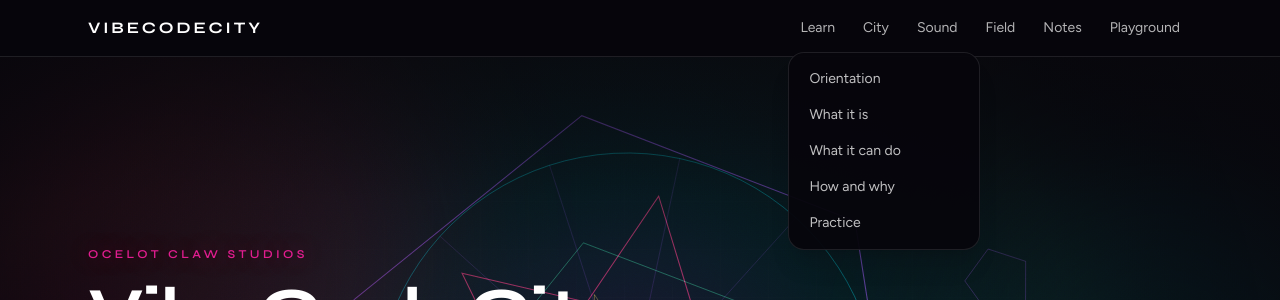
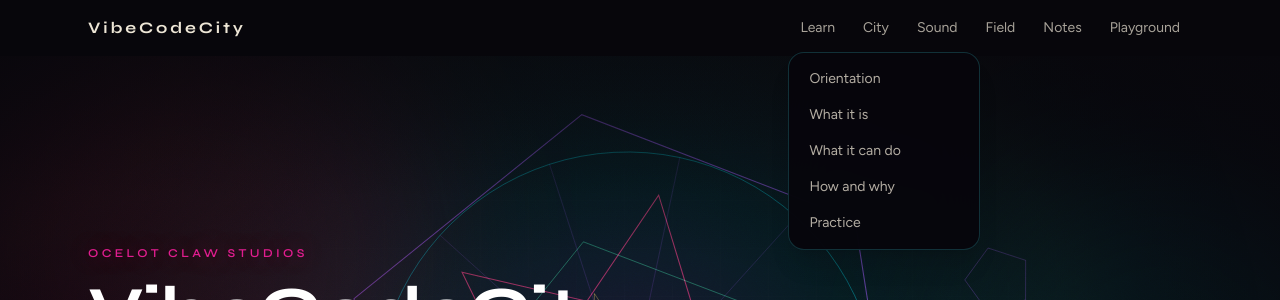
Before and after one commit to WisemanfromtheHighlands/VibeCodeCity, a Next.js app: page / in a window 1280 px wide. Both pictures are taken after a click on the button "Learn". Shown: the top 300 px of the page. Built offline with nearby package versions, Linux system fonts and the light colour scheme.

Commit message:
style(brand): nav glass + grade token globals

```diff
--- a/src/components/Nav.tsx
+++ b/src/components/Nav.tsx
@@ -34,13 +34,13 @@ export function Nav() {
   }, []);
 
   return (
-    <header className="sticky top-0 z-50 border-b border-white/10 bg-void/80 backdrop-blur-xl">
+    <header className="nav-glass sticky top-0 z-50">
       <div className="mx-auto flex max-w-6xl items-center justify-between gap-4 px-4 py-3 sm:px-6">
         <Link
           href="/"
-          className="font-display text-sm font-bold tracking-[0.18em] text-white transition duration-medium ease-organic hover:text-cyan sm:text-base"
+          className="font-display text-sm font-bold tracking-[0.18em] text-paper transition duration-medium ease-organic hover:text-gold sm:text-base"
         >
-          VIBECODECITY
+          VibeCodeCity
         </Link>
 
         <nav className="hidden items-center gap-1 md:flex" aria-label="Primary">
@@ -49,8 +49,8 @@ export function Nav() {
               type="button"
               className={`rounded-full px-3 py-1.5 text-sm transition duration-fast ease-organic ${
                 learnActive
-                  ? "bg-white/10 text-cyan"
-                  : "text-white/70 hover:bg-white/5 hover:text-white"
+                  ? "bg-paper/10 text-chlorophyll"
+                  : "text-paper/70 hover:bg-paper/5 hover:text-paper"
               }`}
               aria-expanded={learnOpen}
               aria-haspopup="true"
@@ -65,7 +65,7 @@ export function Nav() {
                   animate={{ opacity: 1, y: 0 }}
                   exit={{ opacity: 0, y: -6 }}
                   transition={{ duration: 0.18 }}
-                  className="absolute left-0 top-full z-50 mt-2 min-w-[12rem] rounded-2xl border border-white/10 bg-void/95 p-2 shadow-xl backdrop-blur-xl"
+                  className="absolute left-0 top-full z-50 mt-2 min-w-[12rem] rounded-2xl border border-cyan/20 bg-void/95 p-2 shadow-xl backdrop-blur-xl"
                 >
                   {classNav.map((link) => {
                     const active =
@@ -76,7 +76,9 @@ export function Nav() {
                         href={link.href}
                         onClick={() => setLearnOpen(false)}
                         className={`block rounded-xl px-3 py-2 text-sm ${
-                          active ? "bg-white/10 text-cyan" : "text-white/75 hover:bg-white/5 hover:text-white"
+                          active
+                            ? "bg-paper/10 text-chlorophyll"
+                            : "text-paper/75 hover:bg-paper/5 hover:text-paper"
                         }`}
                       >
                         {link.label}
@@ -96,8 +98,8 @@ export function Nav() {
                 href={link.href}
                 className={`rounded-full px-3 py-1.5 text-sm transition duration-fast ease-organic ${
                   active
-                    ? "bg-white/10 text-cyan"
-                    : "text-white/70 hover:bg-white/5 hover:text-white"
+                    ? "bg-paper/10 text-gold"
+                    : "text-paper/70 hover:bg-paper/5 hover:text-paper"
                 }`}
               >
                 {link.label}
@@ -108,7 +110,7 @@ export function Nav() {
 
         <button
           type="button"
-          className="surface rounded-full px-3 py-1.5 text-sm text-white/80 md:hidden"
+          className="surface rounded-full px-3 py-1.5 text-sm text-paper/80 md:hidden"
           aria-expanded={open}
           aria-controls="mobile-nav"
           onClick={() => setOpen((v) => !v)}
@@ -125,11 +127,11 @@ export function Nav() {
             animate={{ height: "auto", opacity: 1 }}
             exit={{ height: 0, opacity: 0 }}
             transition={{ duration: 0.32, ease: [0.22, 1, 0.36, 1] }}
-            className="overflow-hidden border-t border-white/10 md:hidden"
+            className="overflow-hidden border-t border-cyan/20 md:hidden"
             aria-label="Mobile"
           >
             <div className="flex flex-col gap-1 px-4 py-3">
-              <p className="px-3 pt-1 text-[10px] font-display tracking-[0.2em] text-white/35">
+              <p className="px-3 pt-1 text-[10px] font-display tracking-[0.2em] text-paper/35">
                 LEARN
               </p>
               {classNav.map((link) => (
@@ -137,12 +139,12 @@ export function Nav() {
                   key={link.href}
                   href={link.href}
                   onClick={() => setOpen(false)}
-                  className="rounded-lg px-3 py-2 text-sm text-white/80 hover:bg-white/5 hover:text-cyan"
+                  className="rounded-lg px-3 py-2 text-sm text-paper/80 hover:bg-paper/5 hover:text-chlorophyll"
                 >
                   {link.label}
                 </Link>
               ))}
-              <p className="px-3 pt-3 text-[10px] font-display tracking-[0.2em] text-white/35">
+              <p className="px-3 pt-3 text-[10px] font-display tracking-[0.2em] text-paper/35">
                 ROOMS
               </p>
               {roomLinks.map((link) => (
@@ -150,7 +152,7 @@ export function Nav() {
                   key={link.href}
                   href={link.href}
                   onClick={() => setOpen(false)}
-                  className="rounded-lg px-3 py-2 text-sm text-white/80 hover:bg-white/5 hover:text-cyan"
+                  className="rounded-lg px-3 py-2 text-sm text-paper/80 hover:bg-paper/5 hover:text-gold"
                 >
                   {link.label}
                 </Link>
```
